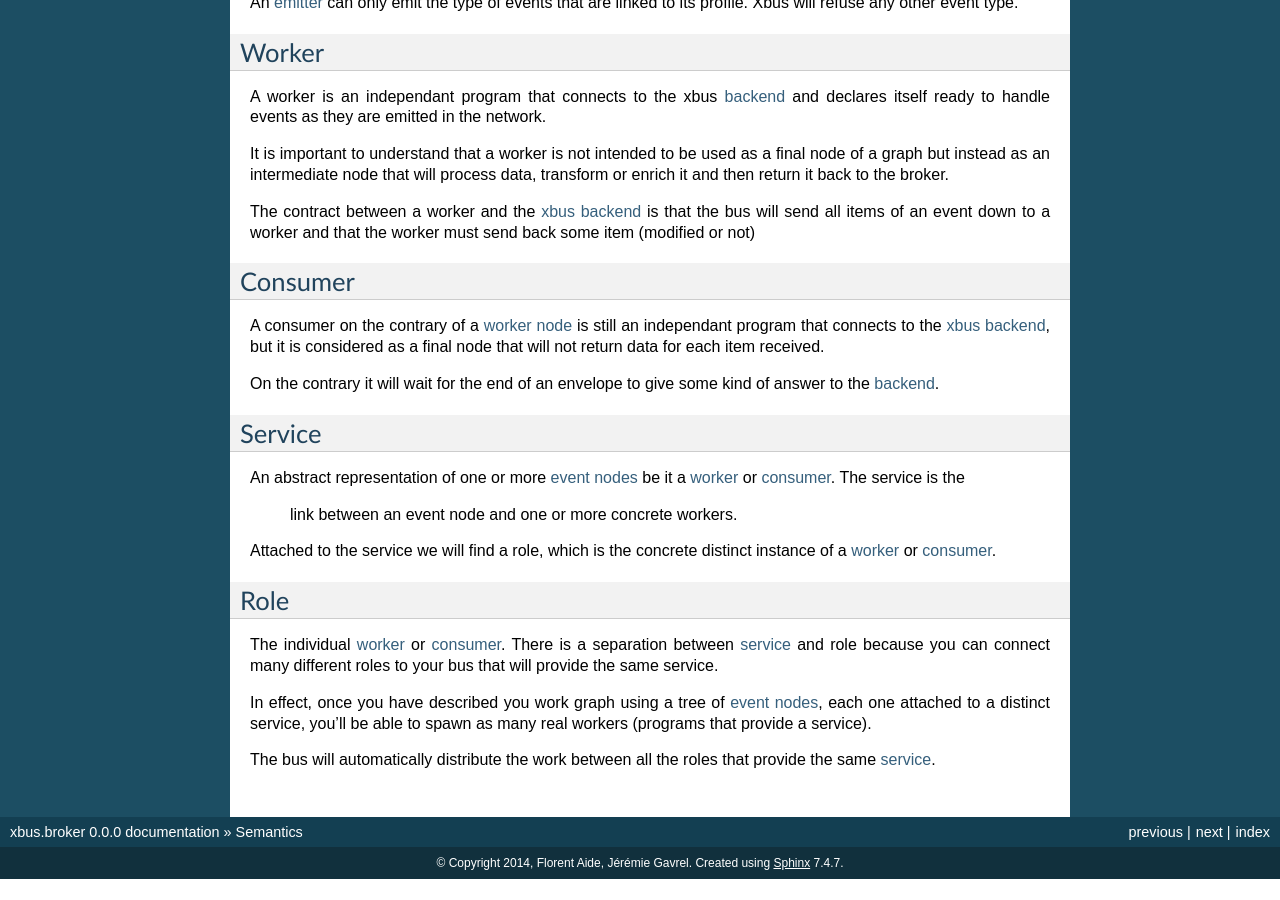
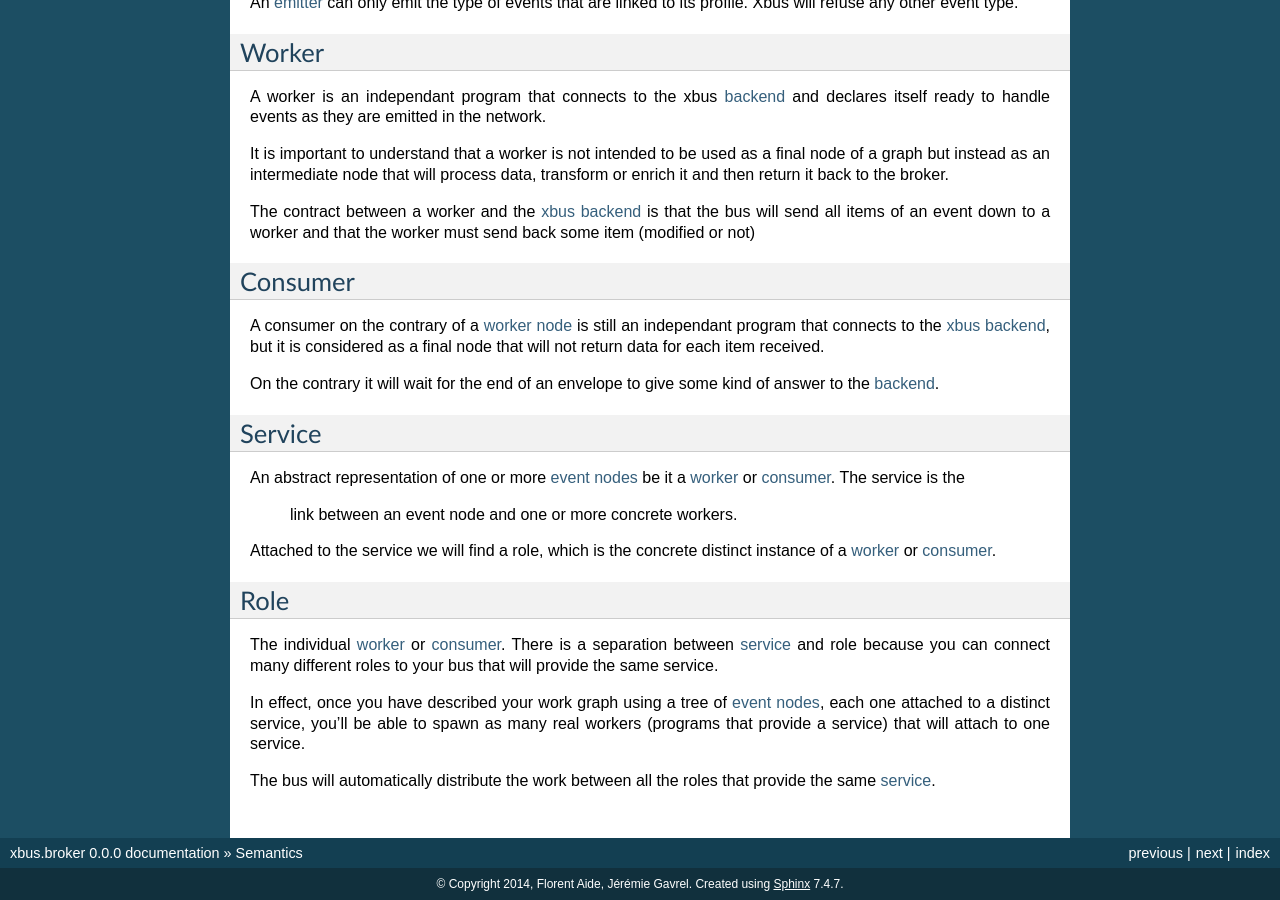
Before and after one commit to inspyration/xbus.broker, a Sphinx documentation site: the page built from doc/source/semantics.rst, in a window 1280 px wide and 900 px high, scrolled down 1361 px. Built offline with Sphinx 7.4.7, drawn with Linux system fonts in a browser that asks for light colours; before the commit the page ends 2240 px from its top, so only the background shows below that.

Commit message:
Fixed typo and tried to add more clarity to role definition

```diff
--- a/doc/source/semantics.rst
+++ b/doc/source/semantics.rst
@@ -150,9 +150,10 @@ The individual :ref:`worker <worker>` or :ref:`consumer <consumer>`. There is
 a separation between :ref:`service <service>` and role because you can
 connect many different roles to your bus that will provide the same service.
 
-In effect, once you have described you work graph using a tree of
+In effect, once you have described your work graph using a tree of
 :ref:`event nodes <event_node>`, each one attached to a distinct service,
-you'll be able to spawn as many real workers (programs that provide a service).
+you'll be able to spawn as many real workers (programs that provide a
+service) that will attach to one service.
 
 The bus will automatically distribute the work between all the roles that
 provide the same :ref:`service <service>`.
```
